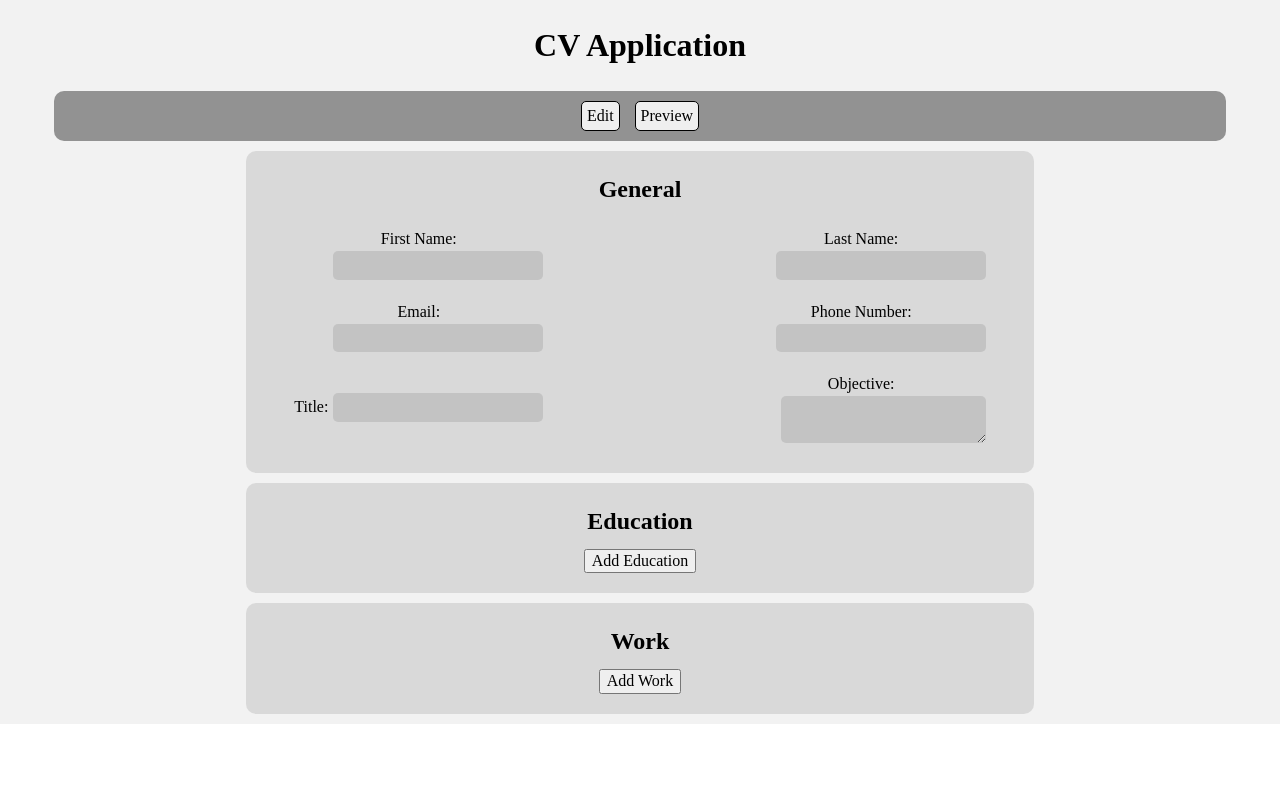
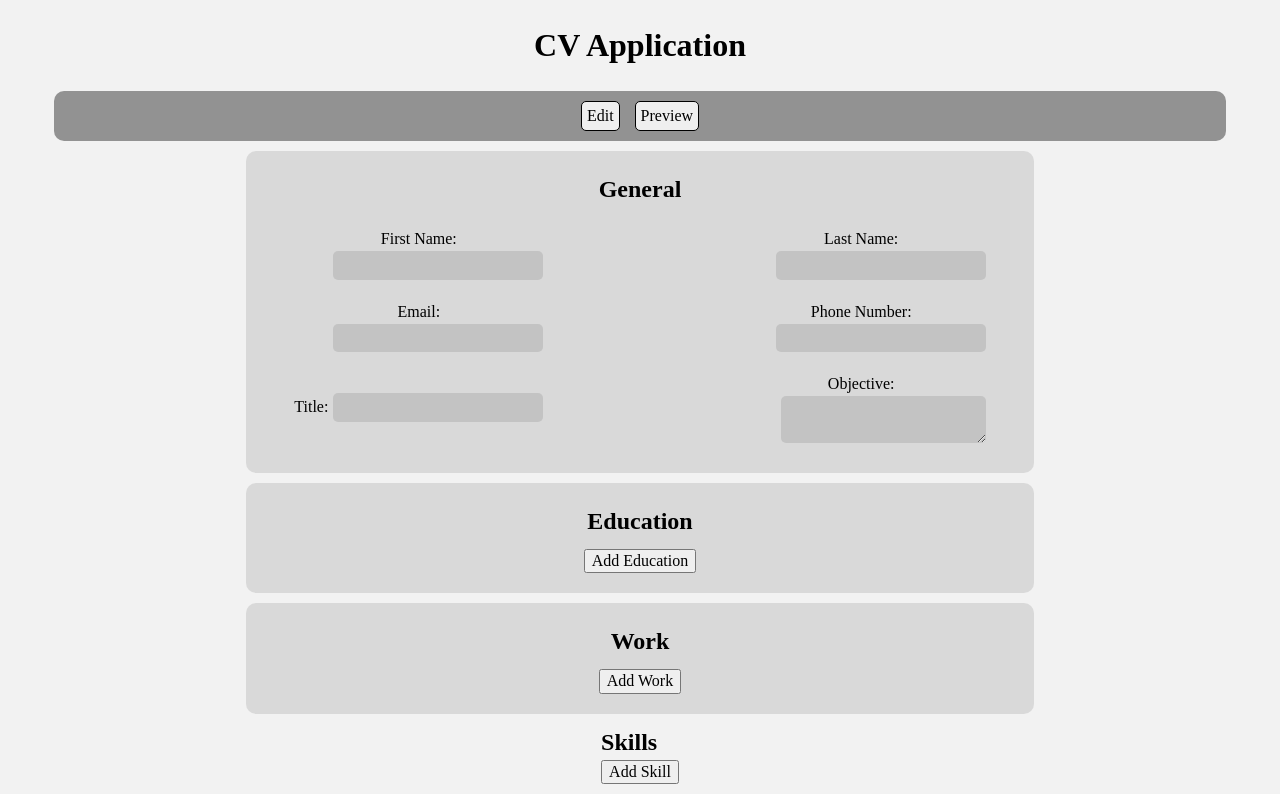
Before and after one commit to 01zulfi/cv-application, a React (Create React App) app: page / in a window 1280 px wide. Built offline with nearby package versions, Linux system fonts and the light colour scheme.

Commit message:
Add SkillsInfoForm component

```diff
--- a/src/App.js
+++ b/src/App.js
@@ -10,7 +10,9 @@ class App extends Component {
     this.state = {
       CVInputStyle: { display: "flex" },
       CVDisplayStyle: { display: "none" },
-      CVData: { general: {}, education: [], work: [] },
+      CVData: {
+        general: {}, education: [], work: [], skills: [],
+      },
     };
 
     this.editButtonEventHandler = this.editButtonEventHandler.bind(this);
@@ -34,7 +36,9 @@ class App extends Component {
 
   dataHandler(section, data) {
     const { CVData } = this.state;
-    let { general, education, work } = CVData;
+    let {
+      general, education, work, skills,
+    } = CVData;
 
     if (section === "general") {
       general = data;
@@ -45,10 +49,13 @@ class App extends Component {
     if (section === "work") {
       work = data;
     }
+    if (section === "skills") {
+      skills = data;
+    }
 
     this.setState({
       CVData: {
-        general, education, work,
+        general, education, work, skills,
       },
     });
   }
--- a/src/components/CVDisplay.js
+++ b/src/components/CVDisplay.js
@@ -5,7 +5,9 @@ import "../styles/CVDisplay.css";
 class CVDisplay extends Component {
   render() {
     const { style, CVData } = this.props;
-    const { general, education, work } = CVData;
+    const {
+      general, education, work, skills,
+    } = CVData;
 
     const generalDiv = (
       <div className="general-info-display">
@@ -20,6 +22,12 @@ class CVDisplay extends Component {
           <p>{general.phone}</p>
         </div>
         <p>{general.objective}</p>
+      </div>
+    );
+
+    const skillsDiv = (data) => (
+      <div key={data.id} className="skills-info-display">
+        <p className="skill-display">{data.skill}</p>
       </div>
     );
 
@@ -61,7 +69,9 @@ class CVDisplay extends Component {
         {generalDiv}
         <hr />
         <div className="CV-body-div">
-          <div className="education-section">
+          <div className="education-and-skills-section">
+            <h2>Skills</h2>
+            {skills.map((el) => skillsDiv(el))}
             <h2>Education</h2>
             {education.map((el) => educationDiv(el))}
           </div>
--- a/src/components/CVInput.js
+++ b/src/components/CVInput.js
@@ -3,6 +3,7 @@ import PropTypes from "prop-types";
 import GeneralInfoForm from "./GeneralInfoForm";
 import EducationInfoForm from "./EducationInfoForm";
 import WorkInfoForm from "./WorkInfoForm";
+import SkillsInfoForm from "./SkillsInfoForm";
 import "../styles/CVInput.css";
 
 class CVInput extends Component {
@@ -14,6 +15,7 @@ class CVInput extends Component {
         <GeneralInfoForm dataHandler={dataHandler} />
         <EducationInfoForm dataHandler={dataHandler} />
         <WorkInfoForm dataHandler={dataHandler} />
+        <SkillsInfoForm dataHandler={dataHandler} />
       </div>
     );
   }
--- /dev/null
+++ b/src/components/SkillsInfoForm.js
@@ -0,0 +1,88 @@
+import React, { Component } from "react";
+import PropTypes from "prop-types";
+
+const uniqueId = () => Math.floor(Math.random() * Date.now());
+
+class SkillsInfoForm extends Component {
+  constructor(props) {
+    super(props);
+
+    this.state = {
+      data: [],
+    };
+
+    this.removeForm = this.removeForm.bind(this);
+    this.inputHandler = this.inputHandler.bind(this);
+    this.incrementQuantity = this.incrementQuantity.bind(this);
+  }
+
+  removeForm(event) {
+    const { dataHandler } = this.props;
+    const id = event.target.parentNode.getAttribute("data-id");
+    const { data } = this.state;
+    const newData = data.filter((el) => el.id !== Number(id));
+
+    dataHandler("skills", newData);
+    this.setState({
+      data: newData,
+    });
+  }
+
+  incrementQuantity() {
+    const { data } = this.state;
+
+    this.setState({
+      data: data.concat({ id: uniqueId() }),
+    });
+  }
+
+  inputHandler(event) {
+    const { dataHandler } = this.props;
+    const id = Number(event.target.closest("form").getAttribute("data-id"));
+    const { data } = this.state;
+    let newData = [];
+
+    if (event.target.id === "skills-input") {
+      newData = data.map((el) => {
+        const newObj = { ...el };
+        if (newObj.id === id) {
+          newObj.skill = event.target.value;
+        }
+        return newObj;
+      });
+    }
+
+    dataHandler("skills", newData);
+    this.setState({
+      data: newData,
+    });
+  }
+
+  render() {
+    const { data } = this.state;
+
+    const form = (id) => (
+      <form key={id} data-id={id}>
+        <input type="text" id="skills-input" onChange={this.inputHandler} />
+        <button type="button" onClick={this.removeForm}>Delete</button>
+      </form>
+    );
+
+    return (
+      <div className="skills-info-form-display">
+        <h2>Skills</h2>
+        <button type="button" onClick={this.incrementQuantity}>Add Skill</button>
+        {data.map((el) => form(el.id))}
+      </div>
+    );
+  }
+}
+
+SkillsInfoForm.propTypes = {
+  dataHandler: PropTypes.func,
+};
+
+SkillsInfoForm.defaultProps = {
+  dataHandler: () => {},
+};
+export default SkillsInfoForm;
```
